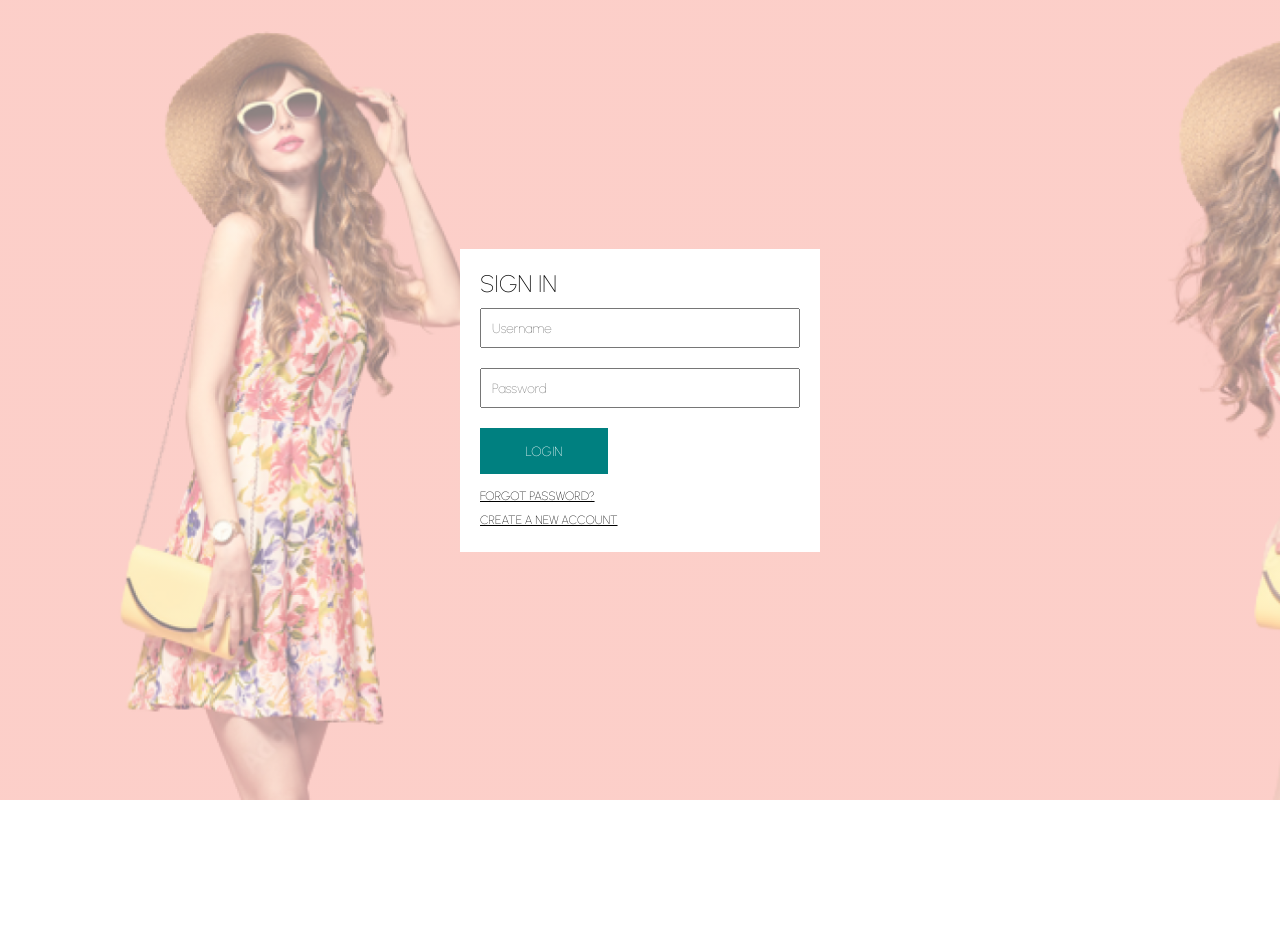
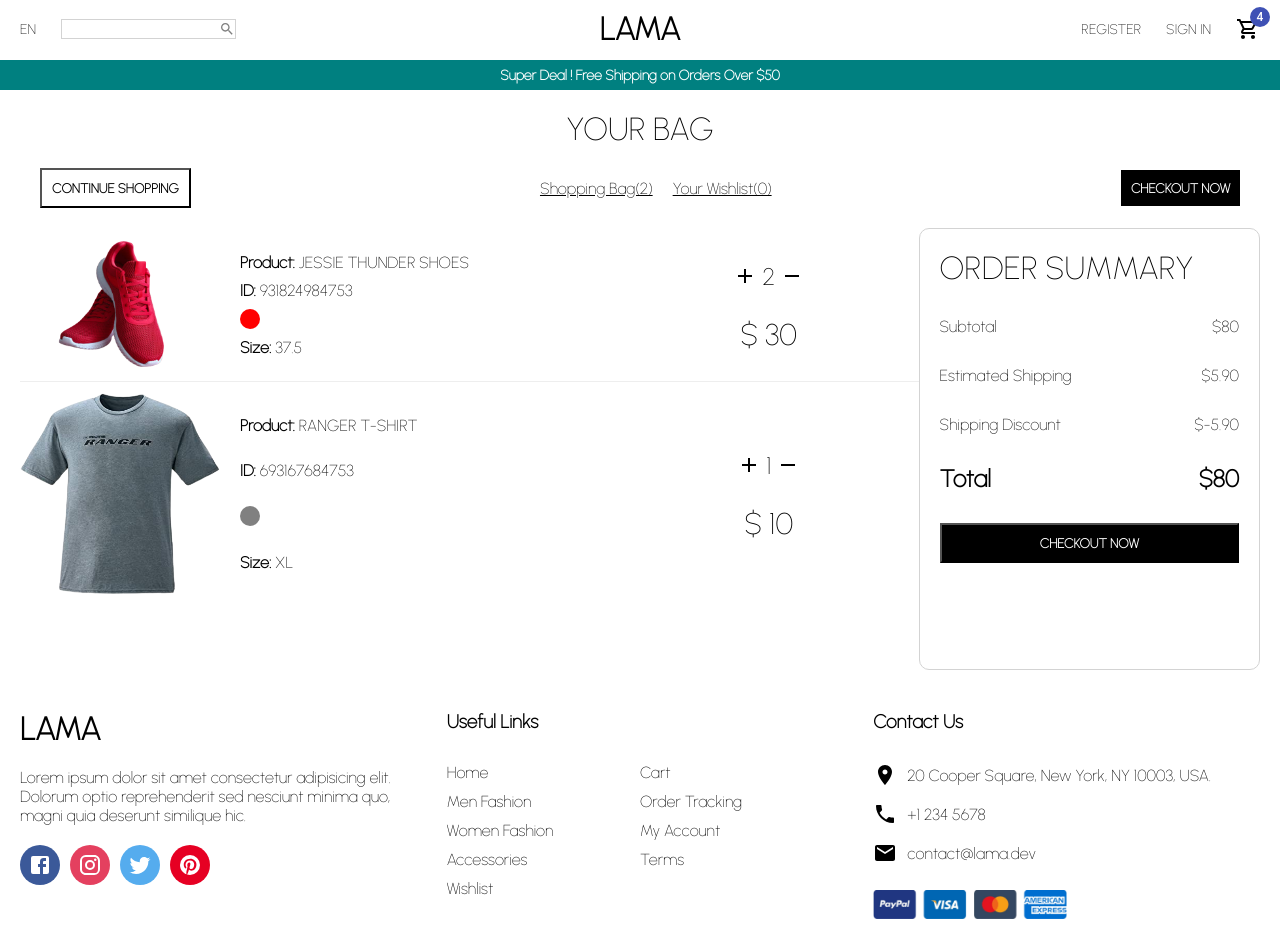
Before and after one commit to Kunal-Vijay/E-commerce-site, a React (Create React App) app: page /cart in a window 1280 px wide. Before the commit the page ends 800 px from the top, so only its background shows below. Built offline with nearby package versions, Linux system fonts and the light colour scheme.

Commit message:
Cart page

```diff
--- a/src/App.jsx
+++ b/src/App.jsx
@@ -4,11 +4,12 @@
 import Product from './pages/Product';
 import Register from './pages/Register';
 import Login from './pages/Login';
+import Cart from './pages/Cart';
 
 function App() {
   return (
     <div className="App">
-      <Login/>
+      <Cart/>
     </div>
   );
 }
--- a/src/data.js
+++ b/src/data.js
@@ -79,3 +79,4 @@
 export const product = {img:"/img/denim-jacket.png"};
 export const reg_bg = {img:"/img/registerbg.png"};
 export const login_bg = {img:"/img/loginbg.png"};
+export const cart = {img1:"/img/shoe.png",img2:"/img/tshirt.png"};
--- /dev/null
+++ b/src/pages/Cart.jsx
@@ -0,0 +1,223 @@
+import { Add, Remove } from "@material-ui/icons";
+import React from "react";
+import styled from "styled-components";
+import Announcement from "../components/Announcement";
+import Footer from "../components/Footer";
+import Navbar from "../components/Navbar";
+import { cart } from "../data";
+
+const Container = styled.div``;
+const Wrapper = styled.div`
+  padding: 20px;
+`;
+const Title = styled.h1`
+  font-weight: 300;
+  text-align: center;
+`;
+const Top = styled.div`
+  display: flex;
+  align-items: center;
+  justify-content: space-between;
+  padding: 20px;
+`;
+
+const TopTexts = styled.div``;
+const TopText = styled.span`
+  text-decoration: underline;
+  cursor: pointer;
+  margin: 0px 10px;
+`;
+const TopButton = styled.button`
+  padding: 10px;
+  font-weight: 600;
+  cursor: pointer;
+  border: ${(props) => props.type === "filled" && "none"};
+  background-color: ${(props) =>
+    props.type === "filled" ? "black" : "transparent"};
+  color: ${(props) => props.type === "filled" && "white"};
+`;
+const Bottom = styled.div`
+  display: flex;
+  justify-content: space-between;
+`;
+
+const Info = styled.div`
+  flex: 3;
+`;
+
+const Product = styled.div`
+  display: flex;
+  justify-content: space-between;
+`;
+const ProductDetails = styled.div`
+  flex: 2;
+  display: flex;
+`;
+const Image = styled.img`
+  width: 200px;
+  margin: 10px 0px;
+`;
+const Details = styled.div`
+  padding: 20px;
+  display: flex;
+  flex-direction: column;
+  justify-content: space-around;
+`;
+const ProductName = styled.span``;
+const ProductID = styled.span``;
+const ProductColor = styled.div`
+  width: 20px;
+  height: 20px;
+  border-radius: 50%;
+  background-color: ${(props) => props.color};
+`;
+const ProductSize = styled.span``;
+const PriceDetails = styled.div`
+  flex: 1;
+  display: flex;
+  align-items: center;
+  justify-content: center;
+  flex-direction: column;
+`;
+const ProductAmountContainer = styled.div`
+  display: flex;
+  align-items: center;
+  margin-bottom: 20px;
+`;
+const ProductAmount = styled.div`
+  font-size: 24px;
+  margin: 5px;
+`;
+const ProductPrice = styled.div`
+  font-size: 30px;
+  font-weight: 200;
+`;
+
+const Hr = styled.hr`
+  border: none;
+  background-color: #eee;
+  height: 1px;
+`;
+const Summary = styled.div`
+  flex: 1;
+  border: 0.5px solid lightgray;
+  border-radius: 10px;
+  padding: 20px;
+  height: 50vh;
+`;
+const SummaryTitle = styled.h1`
+  font-weight: 200;
+`;
+const SummaryItem = styled.div`
+  margin: 30px 0px;
+  display: flex;
+  justify-content: space-between;
+  font-weight: ${(props) => props.type === "total" && "600"};
+  font-size: ${(props) => props.type === "total" && "24px"};
+`;
+const SummaryItemText = styled.span``;
+const SummaryItemPrice = styled.span``;
+const Button = styled.button`
+  width: 100%;
+  padding: 10px;
+  background-color: black;
+  color: white;
+  font-weight: 600;
+`;
+const Cart = () => {
+  return (
+    <Container>
+      <Navbar />
+      <Announcement />
+      <Wrapper>
+        <Title>YOUR BAG</Title>
+        <Top>
+          <TopButton>CONTINUE SHOPPING</TopButton>
+          <TopTexts>
+            <TopText>Shopping Bag(2)</TopText>
+            <TopText>Your Wishlist(0)</TopText>
+          </TopTexts>
+          <TopButton type="filled">CHECKOUT NOW</TopButton>
+        </Top>
+        <Bottom>
+          <Info>
+            <Product>
+              <ProductDetails>
+                <Image src={cart.img1} />
+                <Details>
+                  <ProductName>
+                    <b>Product:</b> JESSIE THUNDER SHOES
+                  </ProductName>
+                  <ProductID>
+                    <b>ID:</b> 931824984753
+                  </ProductID>
+                  <ProductColor color="red" />
+                  <ProductSize>
+                    <b>Size:</b> 37.5
+                  </ProductSize>
+                </Details>
+              </ProductDetails>
+              <PriceDetails>
+                <ProductAmountContainer>
+                  <Add />
+                  <ProductAmount>2</ProductAmount>
+                  <Remove />
+                </ProductAmountContainer>
+                <ProductPrice>$ 30</ProductPrice>
+              </PriceDetails>
+            </Product>
+            <Hr />
+            <Product>
+              <ProductDetails>
+                <Image src={cart.img2} />
+                <Details>
+                  <ProductName>
+                    <b>Product:</b> RANGER T-SHIRT
+                  </ProductName>
+                  <ProductID>
+                    <b>ID:</b> 693167684753
+                  </ProductID>
+                  <ProductColor color="gray" />
+                  <ProductSize>
+                    <b>Size:</b> XL
+                  </ProductSize>
+                </Details>
+              </ProductDetails>
+              <PriceDetails>
+                <ProductAmountContainer>
+                  <Add />
+                  <ProductAmount>1</ProductAmount>
+                  <Remove />
+                </ProductAmountContainer>
+                <ProductPrice>$ 10</ProductPrice>
+              </PriceDetails>
+            </Product>
+          </Info>
+          <Summary>
+            <SummaryTitle>ORDER SUMMARY</SummaryTitle>
+            <SummaryItem>
+              <SummaryItemText>Subtotal</SummaryItemText>
+              <SummaryItemPrice>$80</SummaryItemPrice>
+            </SummaryItem>
+            <SummaryItem>
+              <SummaryItemText>Estimated Shipping</SummaryItemText>
+              <SummaryItemPrice>$5.90</SummaryItemPrice>
+            </SummaryItem>
+            <SummaryItem>
+              <SummaryItemText>Shipping Discount</SummaryItemText>
+              <SummaryItemPrice>$-5.90</SummaryItemPrice>
+            </SummaryItem>
+            <SummaryItem type="total">
+              <SummaryItemText>Total</SummaryItemText>
+              <SummaryItemPrice>$80</SummaryItemPrice>
+            </SummaryItem>
+            <Button>CHECKOUT NOW</Button>
+          </Summary>
+        </Bottom>
+      </Wrapper>
+      <Footer />
+    </Container>
+  );
+};
+
+export default Cart;
```
Also changed, not shown: public/img/shoe.png (added), public/img/tshirt.png (added).
